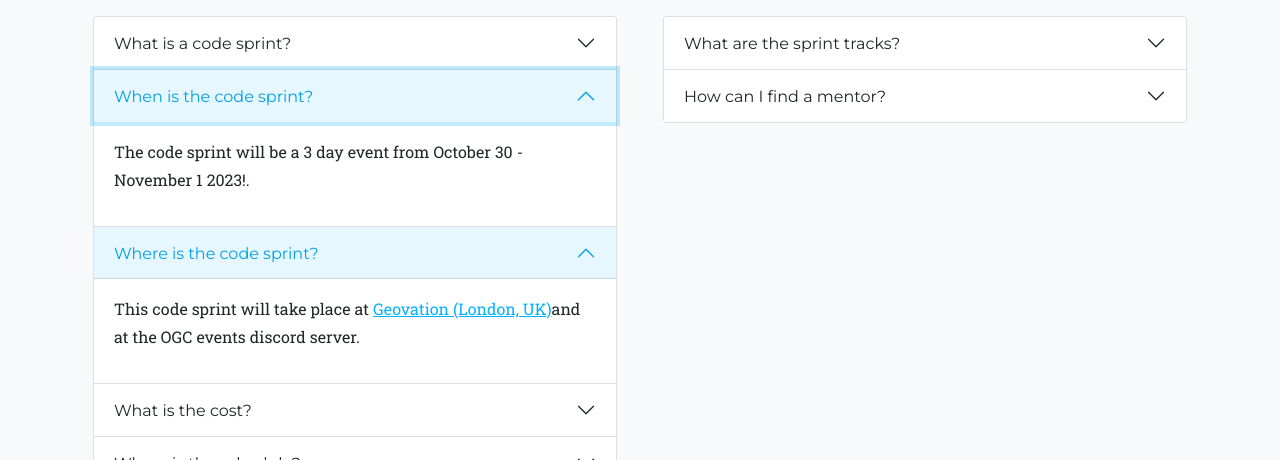
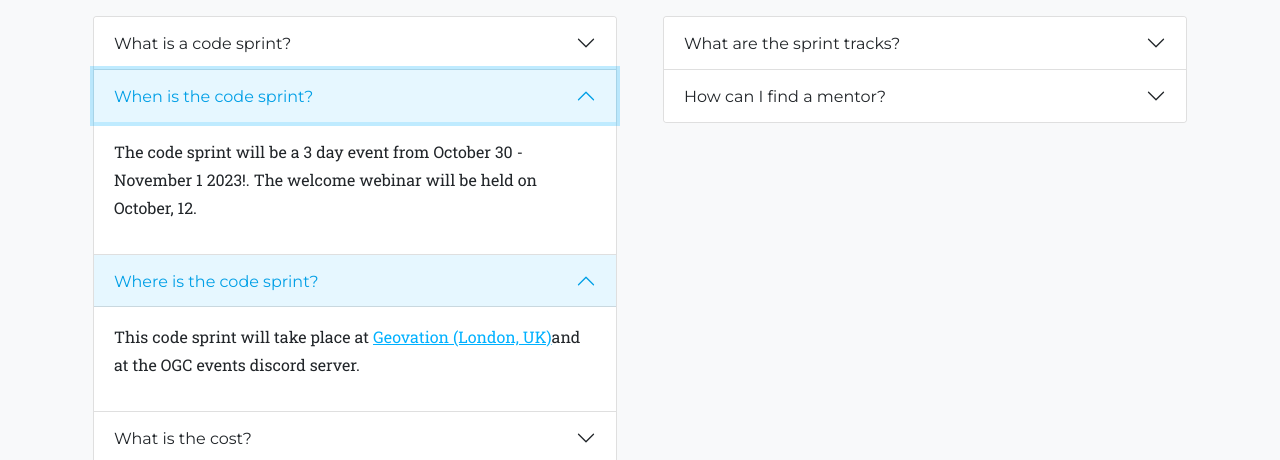
Before and after one commit to opengeospatial/dev-ogc-org-sprint-landing-22, a website: page src/pug/index.pug in a window 1280 px wide. Both pictures are taken after a click on the button "When is the code sprint?". Shown: the part 4212-4672 px from the top of the page. Drawn offline with nearby package versions, Linux system fonts and the light colour scheme; files that its build step writes are made by us from their sources; files whose address does not match are found by name.

Commit message:
- added information about pre-event webinar

```diff
--- a/src/pug/index.pug
+++ b/src/pug/index.pug
@@ -228,7 +228,7 @@ html(lang='en')
                                             | When is the code sprint?
                                     #collapse-two.accordion-collapse.collapse(aria-labelledby='two' data-bs-parent='#accordion')
                                         .accordion-body
-                                            p The code sprint will be a 3 day event from #{date}!.
+                                            p The code sprint will be a 3 day event from #{date}!. The welcome webinar will be held on October, 12.
                                 .accordion-item
                                     h2#two.accordion-header
                                         button.accordion-button.collapsed(type='button' data-bs-toggle='collapse' data-bs-target='#collapse-two' aria-expanded='false' aria-controls='collapse-two')
```
Also changed, not shown: dist/index.html.
